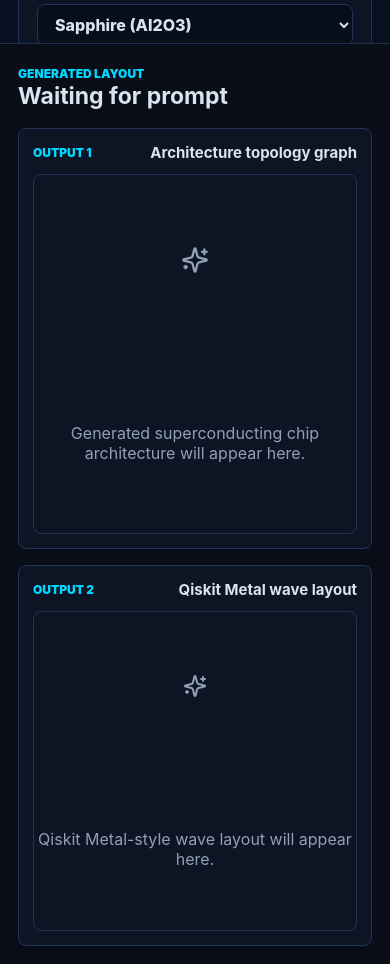
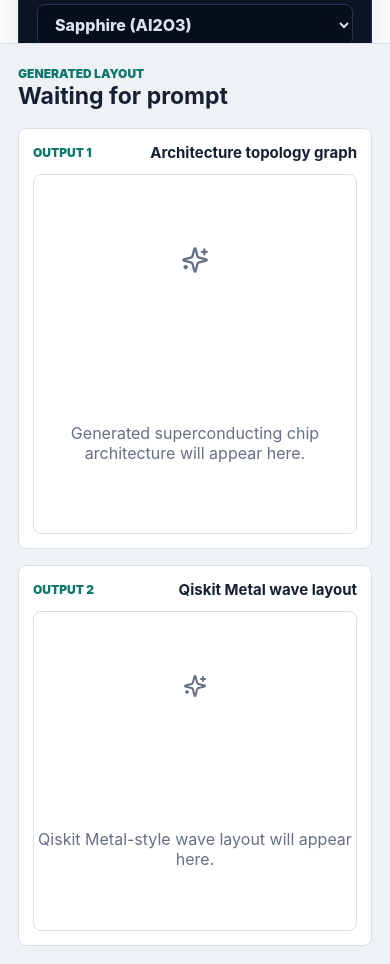
Before and after one commit to YaswanthAgraharapu/quantum-chip-ai, a React (Vite) app in the folder frontend/: page / in a window 390 px wide. Shown: the part 800-1764 px from the top of the page. Built offline with nearby package versions, Linux system fonts and the light colour scheme.

Commit message:
Restore light theme and fix wave qubit pads

```diff
--- a/frontend/src/App.jsx
+++ b/frontend/src/App.jsx
@@ -278,23 +278,25 @@ function MetalWaveCanvas({ design }) {
   }
 
   const qubitLabels = design.nodes.filter((node) => node.type === "qubit").map((node) => node.label);
-  const mainPads = [
-    { label: qubitLabels[0] ?? "Q1", x: 120, y: 250, w: 82, h: 54, lead: "right" },
-    { label: qubitLabels[1] ?? "Q2", x: 620, y: 250, w: 82, h: 54, lead: "left" },
-    { label: qubitLabels[2] ?? "Q3", x: 370, y: 92, w: 72, h: 66, lead: "down" },
-    { label: qubitLabels[3] ?? "Q4", x: 370, y: 402, w: 72, h: 66, lead: "up" },
+  const fallbackLabels = Array.from({ length: design.qubits }, (_, index) => `Q${index + 1}`);
+  const labels = (qubitLabels.length ? qubitLabels : fallbackLabels).slice(0, 8);
+  const padSlots = [
+    { x: 104, y: 250, w: 72, h: 46, tx: 206, ty: 250 },
+    { x: 636, y: 250, w: 72, h: 46, tx: 534, ty: 250 },
+    { x: 252, y: 112, w: 64, h: 52, tx: 252, ty: 176 },
+    { x: 370, y: 92, w: 64, h: 52, tx: 370, ty: 176 },
+    { x: 488, y: 112, w: 64, h: 52, tx: 488, ty: 176 },
+    { x: 252, y: 390, w: 64, h: 52, tx: 252, ty: 324 },
+    { x: 370, y: 408, w: 64, h: 52, tx: 370, ty: 324 },
+    { x: 488, y: 390, w: 64, h: 52, tx: 488, ty: 324 },
   ];
+  const mainPads = labels.map((label, index) => ({ label, ...padSlots[index] }));
 
-  function Pad({ label, x, y, w, h, lead }) {
+  function Pad({ label, x, y, w, h, tx, ty }) {
     return (
       <g className="wave-pad reference-pad" filter="url(#padShadow)">
-        {lead === "right" && <line x1={x + w / 2} y1={y} x2="205" y2="250" />}
-        {lead === "left" && <line x1="535" y1="250" x2={x - w / 2} y2={y} />}
-        {lead === "down" && <line x1={x} y1={y + h / 2} x2="370" y2="172" />}
-        {lead === "up" && <line x1="370" y1="328" x2={x} y2={y - h / 2} />}
+        <line x1={x} y1={y} x2={tx} y2={ty} />
         <rect x={x - w / 2} y={y - h / 2} width={w} height={h} rx="4" />
-        <line x1={x - w * 0.32} y1={y - h * 0.18} x2={x + w * 0.32} y2={y + h * 0.18} className="pad-crossline" />
-        <line x1={x - w * 0.25} y1={y + h * 0.2} x2={x + w * 0.25} y2={y - h * 0.2} className="pad-crossline" />
         <text x={x} y={y + 6}>{label}</text>
       </g>
     );
--- a/frontend/src/styles.css
+++ b/frontend/src/styles.css
@@ -5,8 +5,8 @@
 body {
   margin: 0;
   font-family: Inter, ui-sans-serif, system-ui, -apple-system, BlinkMacSystemFont, "Segoe UI", sans-serif;
-  color: #d9e4ef;
-  background: #080d18;
+  color: #172033;
+  background: #eef2f4;
 }
 
 button,
@@ -23,8 +23,8 @@ input {
 }
 
 .control-panel {
-  background: #0a1020;
-  border-right: 1px solid #1f3152;
+  background: #ffffff;
+  border-right: 1px solid #d8e0e7;
   padding: 28px;
   display: flex;
   flex-direction: column;
@@ -65,7 +65,7 @@ h2 {
 }
 
 .brand-row p {
-  color: #91a0b5;
+  color: #667085;
   margin-top: 5px;
   line-height: 1.4;
 }
@@ -207,7 +207,7 @@ input[type="range"] {
 
 .prompt-label {
   font-weight: 700;
-  color: #d9e4ef;
+  color: #172033;
 }
 
 .chat-window {
@@ -218,8 +218,8 @@ input[type="range"] {
   flex-direction: column;
   gap: 12px;
   padding: 14px;
-  background: #0d1424;
-  border: 1px solid #1f3152;
+  background: #f7fafc;
+  border: 1px solid #d8e0e7;
   border-radius: 8px;
 }
 
@@ -238,9 +238,9 @@ input[type="range"] {
 }
 
 .chat-message.assistant p {
-  color: #d9e4ef;
-  background: #070d19;
-  border: 1px solid #213557;
+  color: #263238;
+  background: #ffffff;
+  border: 1px solid #e1e7ec;
 }
 
 .chat-message.user p {
@@ -254,8 +254,8 @@ input[type="range"] {
   display: grid;
   place-items: center;
   border-radius: 8px;
-  color: #00d9ff;
-  background: #092438;
+  color: #0f766e;
+  background: #d9f5ef;
 }
 
 .chat-message.user .avatar {
@@ -270,18 +270,18 @@ input[type="range"] {
 }
 
 .quick-prompts button {
-  border: 1px solid #213557;
+  border: 1px solid #cbd5df;
   border-radius: 999px;
   padding: 8px 11px;
-  color: #bac6d6;
-  background: #070d19;
+  color: #344054;
+  background: #ffffff;
   cursor: pointer;
   font-size: 13px;
 }
 
 .quick-prompts button:hover {
-  border-color: #00d9ff;
-  color: #00d9ff;
+  border-color: #0f766e;
+  color: #0f766e;
 }
 
 .composer {
@@ -294,17 +294,17 @@ input[type="range"] {
 textarea {
   min-height: 94px;
   resize: vertical;
-  border: 1px solid #213557;
+  border: 1px solid #cbd5df;
   border-radius: 8px;
   padding: 14px;
-  color: #d9e4ef;
-  background: #070d19;
+  color: #1f2937;
+  background: #ffffff;
   outline: none;
 }
 
 textarea:focus {
-  border-color: #00d9ff;
-  box-shadow: 0 0 0 3px rgba(0, 217, 255, 0.13);
+  border-color: #0f766e;
+  box-shadow: 0 0 0 3px rgba(15, 118, 110, 0.14);
 }
 
 .primary-button,
@@ -327,8 +327,8 @@ textarea:focus {
 }
 
 .primary-button {
-  color: #06121f;
-  background: #00d9ff;
+  color: #ffffff;
+  background: #0f766e;
 }
 
 .send-button {
@@ -336,8 +336,8 @@ textarea:focus {
   height: 46px;
   display: grid;
   place-items: center;
-  color: #06121f;
-  background: #00d9ff;
+  color: #ffffff;
+  background: #0f766e;
   border-radius: 8px;
 }
 
@@ -347,8 +347,8 @@ textarea:focus {
 }
 
 .secondary-button {
-  color: #06121f;
-  background: #00d9ff;
+  color: #0f3f3b;
+  background: #d9f5ef;
 }
 
 .spin {
@@ -356,10 +356,10 @@ textarea:focus {
 }
 
 .panel-block {
-  border: 1px solid #213557;
+  border: 1px solid #e1e7ec;
   border-radius: 8px;
   padding: 14px;
-  background: #0d1424;
+  background: #fbfcfd;
 }
 
 .block-title {
@@ -381,28 +381,28 @@ textarea:focus {
   align-items: center;
   justify-content: space-between;
   padding: 10px 12px;
-  color: #bac6d6;
-  background: #070d19;
-  border: 1px solid #213557;
+  color: #344054;
+  background: #ffffff;
+  border: 1px solid #d6dee6;
   border-radius: 8px;
 }
 
 .topology-item.active {
-  color: #00d9ff;
-  border-color: #00d9ff;
-  background: #082235;
+  color: #063d38;
+  border-color: #0f766e;
+  background: #edfdfa;
 }
 
 .recommendation {
   line-height: 1.5;
-  color: #bac6d6;
+  color: #475467;
 }
 
 .status-box {
   padding: 12px;
-  color: #bac6d6;
-  background: #0d1424;
-  border: 1px solid #213557;
+  color: #344054;
+  background: #f8fbfc;
+  border: 1px solid #d8e0e7;
   border-radius: 8px;
   font-size: 14px;
 }
@@ -410,7 +410,7 @@ textarea:focus {
 .output-panel {
   padding: 28px;
   overflow: auto;
-  background: #080d18;
+  background: #eef2f4;
 }
 
 .output-header {
@@ -422,7 +422,7 @@ textarea:focus {
 }
 
 .eyebrow {
-  color: #00d9ff;
+  color: #0f766e;
   font-weight: 900;
   text-transform: uppercase;
   font-size: 12px;
@@ -430,9 +430,9 @@ textarea:focus {
 
 .badge {
   padding: 8px 12px;
-  color: #06121f;
-  background: #96f3ff;
-  border: 1px solid #00d9ff;
+  color: #063d38;
+  background: #ccfbf1;
+  border: 1px solid #5eead4;
   border-radius: 999px;
   font-weight: 900;
 }
@@ -441,8 +441,8 @@ textarea:focus {
 .wave-canvas,
 .empty-state {
   width: 100%;
-  background: #0d1424;
-  border: 1px solid #213557;
+  background: #ffffff;
+  border: 1px solid #d8e0e7;
   border-radius: 8px;
 }
 
@@ -457,7 +457,7 @@ textarea:focus {
   display: grid;
   place-items: center;
   gap: 8px;
-  color: #91a0b5;
+  color: #667085;
   text-align: center;
 }
 
@@ -473,8 +473,8 @@ textarea:focus {
 }
 
 .output-card {
-  background: #0d1424;
-  border: 1px solid #213557;
+  background: #ffffff;
+  border: 1px solid #d8e0e7;
   border-radius: 8px;
   padding: 14px;
 }
@@ -488,14 +488,14 @@ textarea:focus {
 }
 
 .output-card-header span {
-  color: #00d9ff;
+  color: #0f766e;
   font-size: 12px;
   font-weight: 900;
   text-transform: uppercase;
 }
 
 .output-card-header strong {
-  color: #d9e4ef;
+  color: #172033;
   font-size: 15px;
 }
 
@@ -614,8 +614,8 @@ textarea:focus {
 .requirements-panel {
   grid-column: 1 / -1;
   padding: 16px;
-  background: #0d1424;
-  border: 1px solid #213557;
+  background: #ffffff;
+  border: 1px solid #d8e0e7;
   border-radius: 8px;
 }
 
@@ -627,14 +627,14 @@ textarea:focus {
 
 .requirements-grid div {
   padding: 12px;
-  background: #070d19;
-  border: 1px solid #213557;
+  background: #f8fbfc;
+  border: 1px solid #e1e7ec;
   border-radius: 8px;
 }
 
 .requirements-grid span {
   display: block;
-  color: #91a0b5;
+  color: #667085;
   font-size: 12px;
   font-weight: 800;
   text-transform: uppercase;
@@ -643,7 +643,7 @@ textarea:focus {
 .requirements-grid strong {
   display: block;
   margin-top: 5px;
-  color: #d9e4ef;
+  color: #172033;
   line-height: 1.35;
   overflow-wrap: anywhere;
 }
@@ -657,9 +657,9 @@ textarea:focus {
 
 .constraint-row span {
   padding: 7px 10px;
-  color: #06121f;
-  background: #96f3ff;
-  border: 1px solid #00d9ff;
+  color: #0f3f3b;
+  background: #d9f5ef;
+  border: 1px solid #9fe9dc;
   border-radius: 999px;
   font-size: 13px;
   font-weight: 800;
@@ -674,8 +674,8 @@ textarea:focus {
 .metric-card,
 .chart-panel,
 .code-panel {
-  background: #0d1424;
-  border: 1px solid #213557;
+  background: #ffffff;
+  border: 1px solid #d8e0e7;
   border-radius: 8px;
 }
 
@@ -685,19 +685,19 @@ textarea:focus {
   align-items: center;
   gap: 14px;
   padding: 18px;
-  color: #00d9ff;
+  color: #0f766e;
 }
 
 .metric-card span {
   display: block;
-  color: #91a0b5;
+  color: #667085;
   font-size: 13px;
   font-weight: 800;
 }
 
 .metric-card strong {
   display: block;
-  color: #d9e4ef;
+  color: #111827;
   font-size: 26px;
   margin-top: 4px;
 }
@@ -746,7 +746,7 @@ pre {
 
   .control-panel {
     border-right: 0;
-    border-bottom: 1px solid #1f3152;
+    border-bottom: 1px solid #d8e0e7;
   }
 
   .dashboard-grid {
```
